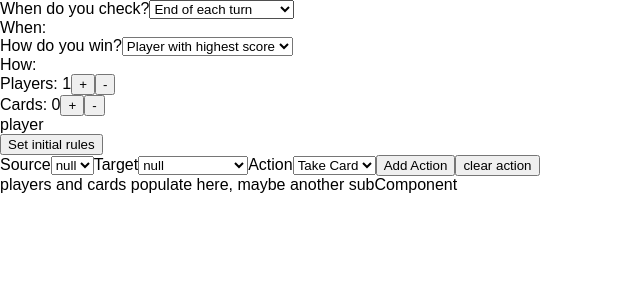
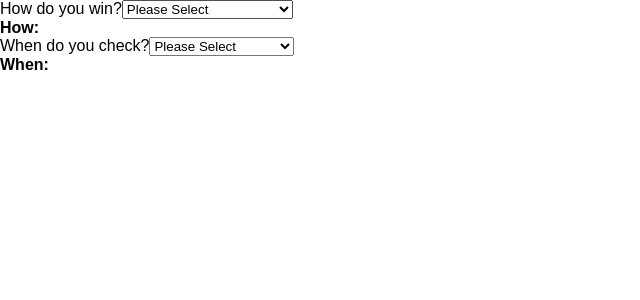
Before and after one commit to card-game-generator/suits-capstone-fsa, a React (Create React App) app: page / in a window 1280 px wide. Shown: the top 300 px of the page, without its empty margins (0-640 px from the left). Built offline with nearby package versions, Linux system fonts and the light colour scheme.

Commit message:
feat: win condition form

```diff
--- a/src/App.js
+++ b/src/App.js
@@ -22,11 +22,7 @@ class App extends Component {
       //     <PhaseForm />
       //   </div>
       // </GameContext.Provider>
-      // <StartingRules />
-      <div>
-        <WinConditions />
-        <ParentForm />
-      </div>
+      <WinConditions />
     );
   }
 }
--- a/src/components/CreateGame/PhaseForm/WinConditions.js
+++ b/src/components/CreateGame/PhaseForm/WinConditions.js
@@ -4,37 +4,29 @@ export default class WinConditions extends Component {
   constructor() {
     super();
     this.state = {
+      whatToCheck: '',
       whenToCheck: '',
-      whatToCheck: '',
     };
     this.handleToggle = this.handleToggle.bind(this);
   }
 
+  //sets the state upon selection of whenToCheck & whatToCheck options
   handleToggle(event) {
     event.preventDefault();
     this.setState({
       [event.target.name]: event.target.value,
     });
-    console.log(event.target.name);
   }
 
   render() {
+    console.log('STATE', this.state);
     return (
       <div>
         <form>
           <label>
-            When do you check?
-            <select name="whenToCheck" onChange={this.handleToggle}>
-              <option>End of each turn</option>
-              <option>When Deck is empty</option>
-            </select>
-          </label>
-
-          <div>When: {this.state.whenToCheck}</div>
-
-          <label>
             How do you win?
             <select name="whatToCheck" onChange={this.handleToggle}>
+              <option>Please Select</option>
               <option>Player with highest score</option>
               {/* <option>Player with most cards</option>
               <option>Player with least cards</option>
@@ -42,7 +34,23 @@ export default class WinConditions extends Component {
             </select>
           </label>
 
-          <div>How: {this.state.whatToCheck}</div>
+          <div>
+            <strong>How:</strong> {this.state.whatToCheck}
+          </div>
+
+          <label>
+            When do you check?
+            <select name="whenToCheck" onChange={this.handleToggle}>
+              <option>Please Select</option>
+              <option>End of each turn</option>
+              <option>End of each phase</option>
+              <option>When Deck is empty</option>
+            </select>
+          </label>
+
+          <div>
+            <strong>When:</strong> {this.state.whenToCheck}
+          </div>
         </form>
       </div>
     );
```
